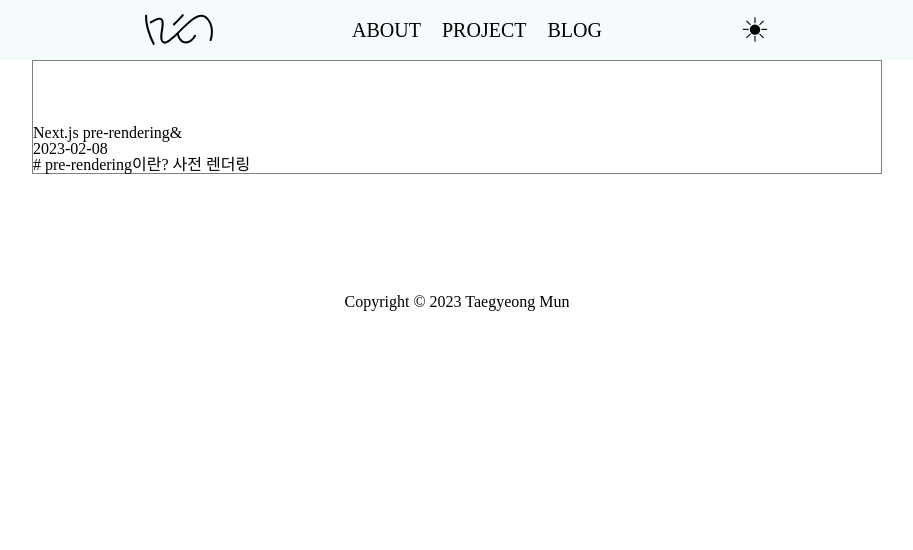
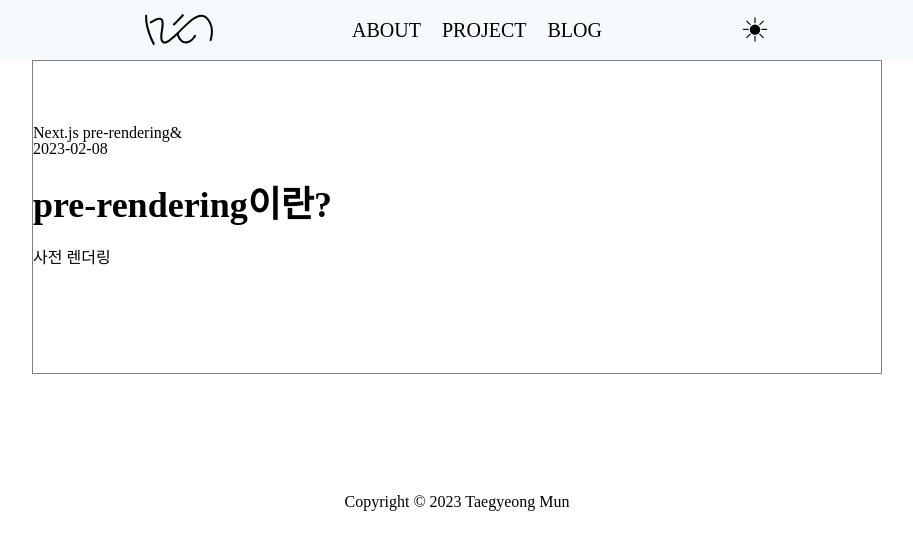
Before and after one commit to xmun74/xmunt, a Next.js app: page /blog/pre-rendering in a window 1280 px wide. Shown: the top 550 px of the page, without its empty margins (183-1096 px from the left). Built offline with nearby package versions, Linux system fonts and the light colour scheme.

Commit message:
chore: react-markdown install

```diff
--- a/components/PostBody.tsx
+++ b/components/PostBody.tsx
@@ -1,3 +1,69 @@
+import { ReactMarkdown } from 'react-markdown/lib/react-markdown'
+import styled from 'styled-components'
+
+const Content = styled.article`
+  position: relative;
+  width: 100%;
+  margin-bottom: 100px;
+  white-space: pre-line;
+  h1,
+  h2,
+  h3,
+  h4 {
+    margin-bottom: 5px;
+  }
+  h1 {
+    font-size: 36px;
+    font-weight: 800;
+    margin-top: 30px;
+  }
+  h2 {
+    font-size: 28px;
+    font-weight: 800;
+    margin-top: 25px;
+  }
+  h3 {
+    font-size: 20px;
+    font-weight: 800;
+    margin-top: 20px;
+  }
+  h4 {
+    font-size: 18px;
+    font-weight: 800;
+    margin-top: 15px;
+  }
+  p {
+    font-size: 16px;
+    line-height: 1.8;
+  }
+  img {
+    width: 100%;
+    margin-bottom: auto 10px;
+    pointer-events: none;
+  }
+`
+
+const BodyH1 = styled.h1``
+const BodyH2 = styled.h2``
+const BodyImg = styled.img``
+
+const CustomComponents = {
+  h1({ ...props }) {
+    return <BodyH1>{props.children}</BodyH1>
+  },
+  h2({ ...props }) {
+    return <BodyH2>{props.children}</BodyH2>
+  },
+
+  img({ ...props }) {
+    return <BodyImg>{props.children}</BodyImg>
+  },
+}
+
 export default function PostBody({ content }: { content: string }) {
-  return <div dangerouslySetInnerHTML={{ __html: content }} />
+  return (
+    <Content>
+      <ReactMarkdown components={CustomComponents}>{content}</ReactMarkdown>
+    </Content>
+  )
 }
--- a/package.json
+++ b/package.json
@@ -19,6 +19,7 @@
     "next": "13.1.1",
     "react": "18.2.0",
     "react-dom": "18.2.0",
+    "react-markdown": "^8.0.5",
     "recoil": "^0.7.6",
     "styled-components": "^5.3.6",
     "styled-reset": "^4.4.5",
--- a/pages/blog/[slug].tsx
+++ b/pages/blog/[slug].tsx
@@ -1,7 +1,7 @@
 import { useRouter } from 'next/router'
+import { getAllPosts, getPostBySlug } from '../../lib/api'
+import Seo from '../../components/Seo'
 import PostBody from '../../components/PostBody'
-import Seo from '../../components/Seo'
-import { getAllPosts, getPostBySlug } from '../../lib/api'
 
 export default function Detail({ post }: { post: any }) {
   const router = useRouter()
```
Also changed, not shown: 1 other file (tests, documents, lock files or other folders).
